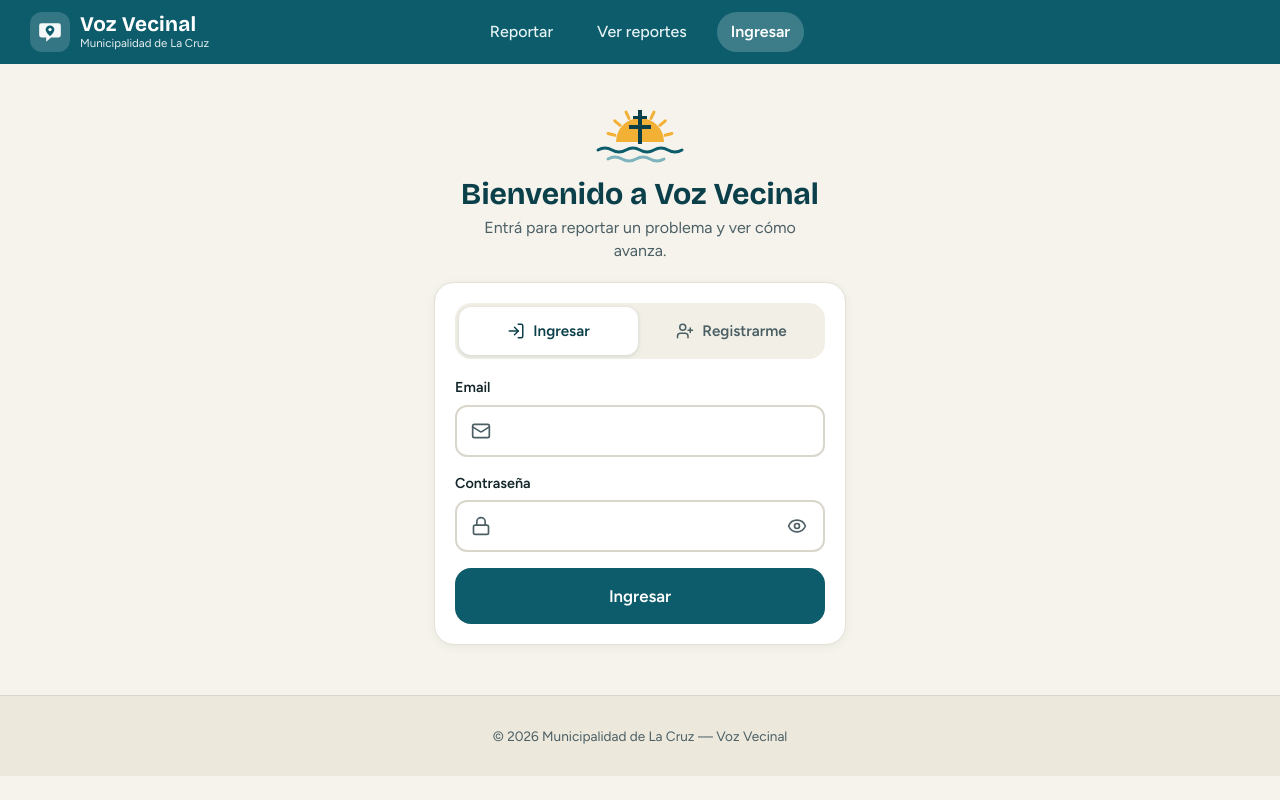
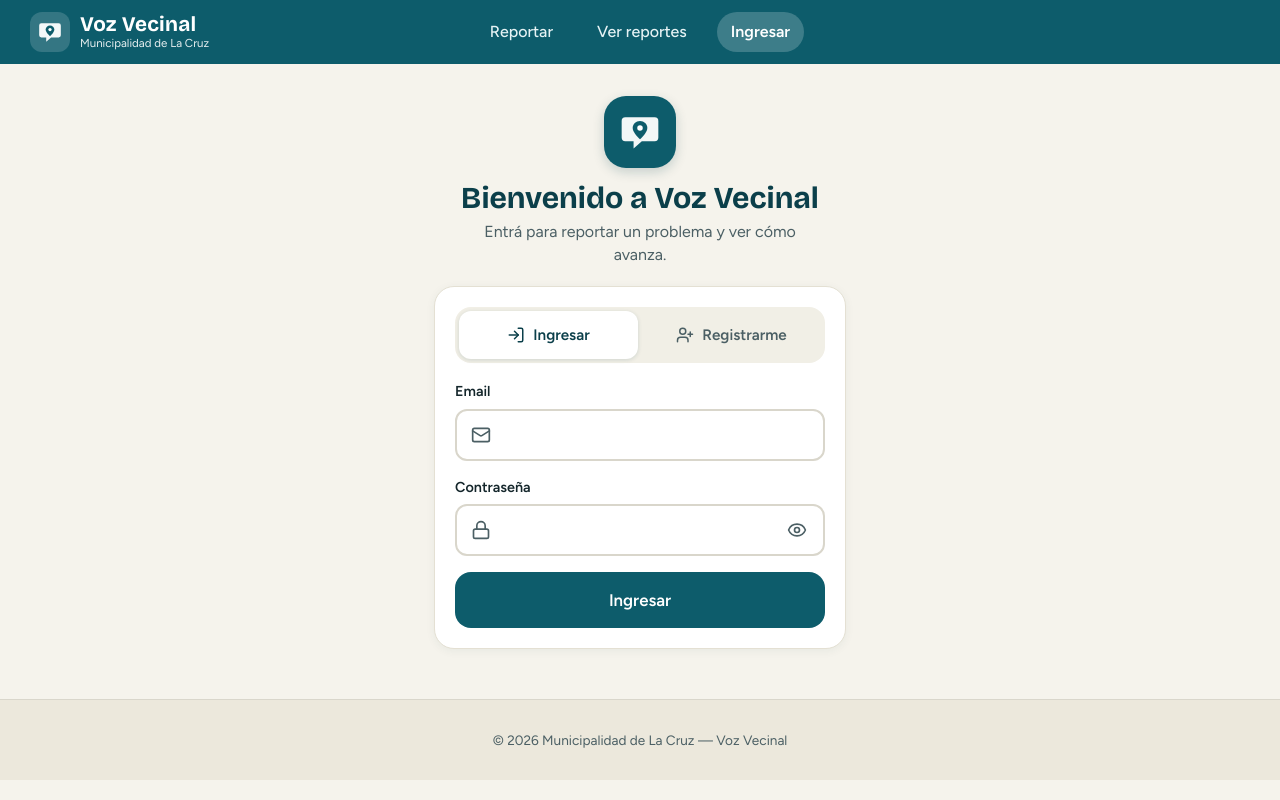
Before and after one commit to gabrielcardozo2553/voz-vecinal, a React (Vite) app in the folder frontend/: page /login in a window 1280 px wide. Built offline with nearby package versions, Linux system fonts and the light colour scheme.

Commit message:
Login: se saca la ilustración del sol y la cruz (queda solo en Reportar) y se usa el logo de la app
Co-Authored-By: Claude Sonnet 5.5 <noreply@anthropic.com>
Claude-Session: https://claude.ai/code/session_01XGJw1jqBh1pcA7owwDG8Bj

```diff
--- a/frontend/src/pages/LoginPage.jsx
+++ b/frontend/src/pages/LoginPage.jsx
@@ -2,6 +2,7 @@ import { useState } from 'react';
 import { useNavigate } from 'react-router-dom';
 import axios from 'axios';
 import { useAuth } from '../context/AuthContext';
+import Logo from '../components/Logo';
 import { User, Mail, Lock, IdCard, Eye, EyeOff, ShieldCheck, LogIn, UserPlus, CheckCircle, AlertCircle } from 'lucide-react';
 import '../styles/pages/LoginPage.css';
 
@@ -149,15 +150,9 @@ function LoginPage() {
   return (
     <div className="login-page">
       <div className="login-hero">
-        <svg className="login-dibujo" width="92" height="72" viewBox="0 0 92 72" aria-hidden="true">
-          <g stroke="#f2b134" strokeWidth="3" strokeLinecap="round" fill="none"><path d="M46 13v7" transform="rotate(-75 46 46)" /><path d="M46 13v7" transform="rotate(-50 46 46)" /><path d="M46 13v7" transform="rotate(-25 46 46)" /><path d="M46 13v7" transform="rotate(25 46 46)" /><path d="M46 13v7" transform="rotate(50 46 46)" /><path d="M46 13v7" transform="rotate(75 46 46)" /></g>
-          <path d="M22 46A24 24 0 0 1 70 46Z" fill="#f2b134" />
-          <rect x="44" y="14" width="4" height="34" fill="#0b3f4a" />
-          <rect x="39" y="20" width="14" height="3" fill="#0b3f4a" />
-          <rect x="35" y="29" width="22" height="4" fill="#0b3f4a" />
-          <path d="M4 54q7-4 14 0t14 0t14 0t14 0t14 0t14 0" stroke="#0d5c6b" strokeWidth="3" fill="none" strokeLinecap="round" />
-          <path d="M14 63q7-4 14 0t14 0t14 0t14 0" stroke="#7fb4bd" strokeWidth="3" fill="none" strokeLinecap="round" />
-        </svg>
+        <span className="login-logo">
+          <Logo size={44} />
+        </span>
         <h2>{esRegistro ? 'Creá tu cuenta' : 'Bienvenido a Voz Vecinal'}</h2>
         <p className="login-subtitulo">
           {esRegistro
--- a/frontend/src/styles/pages/LoginPage.css
+++ b/frontend/src/styles/pages/LoginPage.css
@@ -13,8 +13,16 @@
   margin-bottom: 20px;
 }
 
-.login-dibujo {
-  margin-bottom: 4px;
+.login-logo {
+  width: 72px;
+  height: 72px;
+  margin-bottom: 8px;
+  border-radius: 22px;
+  background-color: var(--color-primario);
+  display: flex;
+  align-items: center;
+  justify-content: center;
+  box-shadow: 0 4px 12px rgba(11, 63, 74, 0.2);
 }
 
 .login-hero h2 {
```
